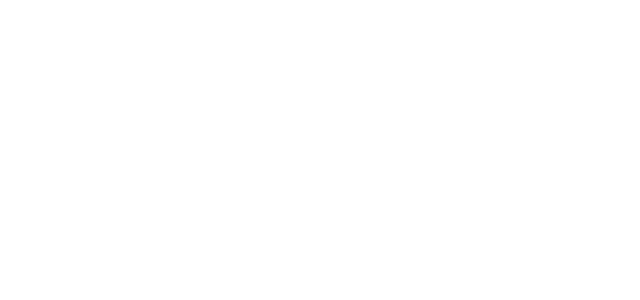
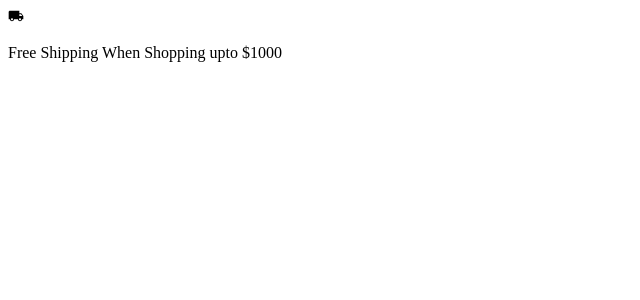
Before and after one commit to dilansakila/E-Commerce_App, a React (Create React App) app in the folder ecommerce_website/: page / in a window 1280 px wide. Shown: the top 300 px of the page, without its empty margins (0-640 px from the left). Built offline with nearby package versions, Linux system fonts and the light colour scheme.

Commit message:
updated nav

```diff
--- a/ecommerce_website/src/comp/nav.js
+++ b/ecommerce_website/src/comp/nav.js
@@ -1,5 +1,5 @@
 import React from 'react'
-import { FaBeer } from "react-icons/fa";
+import { MdLocalShipping } from "react-icons/md";
 
 const nav = () => {
   return (
@@ -7,7 +7,10 @@
       <div className='header'>
         <div className='top_header'>
             <div className='icon'>
-
+            <MdLocalShipping />
+            </div>
+            <div className="info">
+              <p>Free Shipping When Shopping upto $1000</p>
             </div>
         </div>
       </div>
--- a/package.json
+++ b/package.json
@@ -1,5 +1,6 @@
 {
   "dependencies": {
+    "react-icons": "^5.2.1",
     "react-router": "^6.24.1",
     "react-router-dom": "^6.24.1",
     "router": "^1.3.8"
```
Also changed, not shown: ecommerce_website/src/comp/nav.css (added), 1 other file (tests, documents, lock files or other folders).
